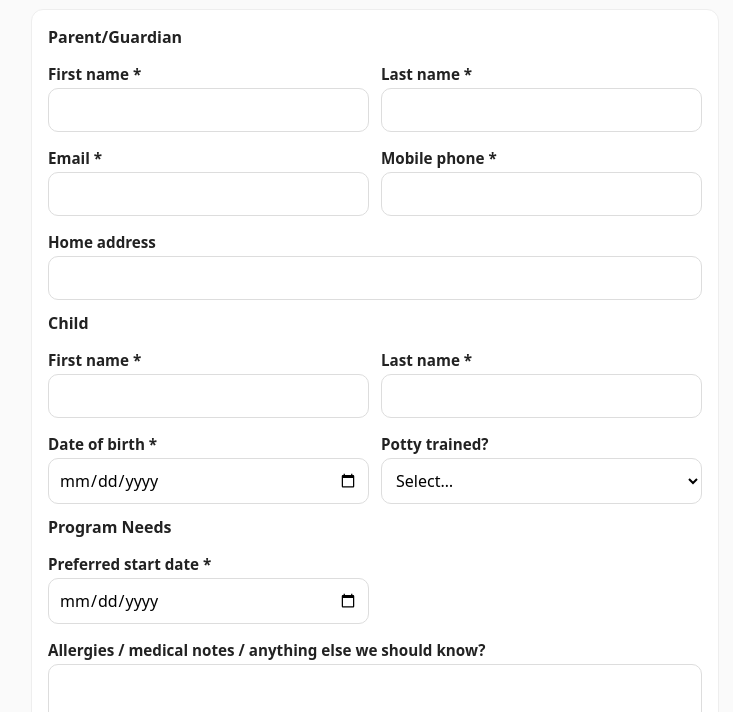
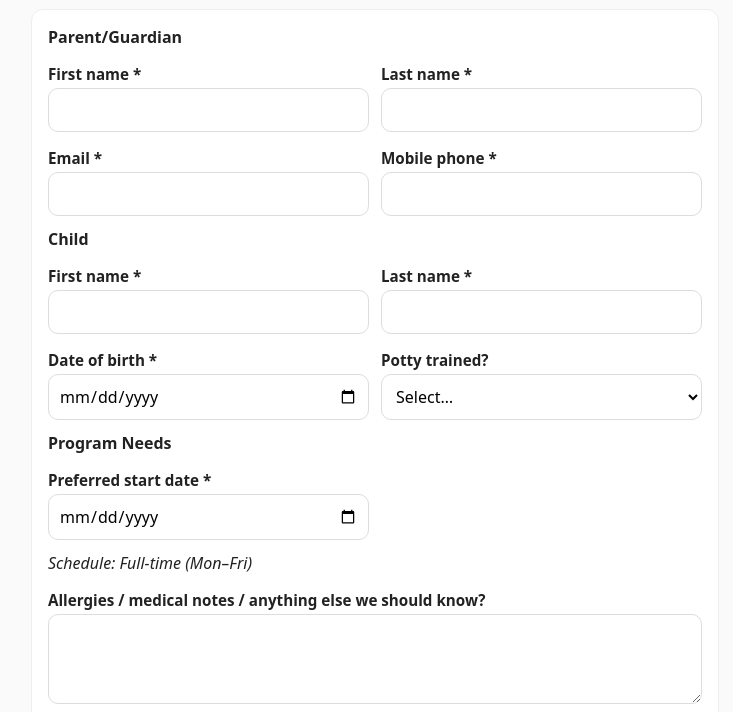
Before and after one commit to vumc-media/academy, a plain HTML site: page index.html in a window 1280 px wide. Shown: the part 88-800 px from the top of the page, without its empty margins (265-998 px from the left). Drawn offline with Linux system fonts and the light colour scheme.

Commit message:
Update index.html

```diff
--- a/index.html
+++ b/index.html
@@ -34,7 +34,7 @@
 
     <div class="card">
       <form id="reqForm" novalidate>
-        <!-- Honeypot (spam trap) -->
+        <!-- Honeypot -->
         <label class="sr-only" for="hp">Leave blank</label>
         <input id="hp" name="hp" class="sr-only" tabindex="-1" autocomplete="off" />
 
@@ -43,7 +43,6 @@
         <div><label for="pgLast">Last name *</label><input id="pgLast" name="pgLast" required></div>
         <div><label for="email">Email *</label><input id="email" name="email" type="email" required></div>
         <div><label for="phone">Mobile phone *</label><input id="phone" name="phone" type="tel" required></div>
-        <div class="full"><label for="address">Home address</label><input id="address" name="address"></div>
 
         <div class="full"><strong>Child</strong></div>
         <div><label for="childFirst">First name *</label><input id="childFirst" name="childFirst" required></div>
@@ -58,7 +57,7 @@
 
         <div class="full"><strong>Program Needs</strong></div>
         <div><label for="startDate">Preferred start date *</label><input id="startDate" name="startDate" type="date" required></div>
-        <!-- Removed schedule + preferred days -->
+        <div class="full"><em>Schedule: Full-time (Mon–Fri)</em></div>
 
         <div class="full"><label for="notes">Allergies / medical notes / anything else we should know?</label><textarea id="notes" name="notes"></textarea></div>
 
@@ -89,7 +88,6 @@
       e.preventDefault();
       if (!form.reportValidity()) return;
 
-      // Honeypot check
       const hp = document.getElementById('hp');
       if (hp && hp.value) { showStatus('Submission blocked.', false); return; }
 
```
